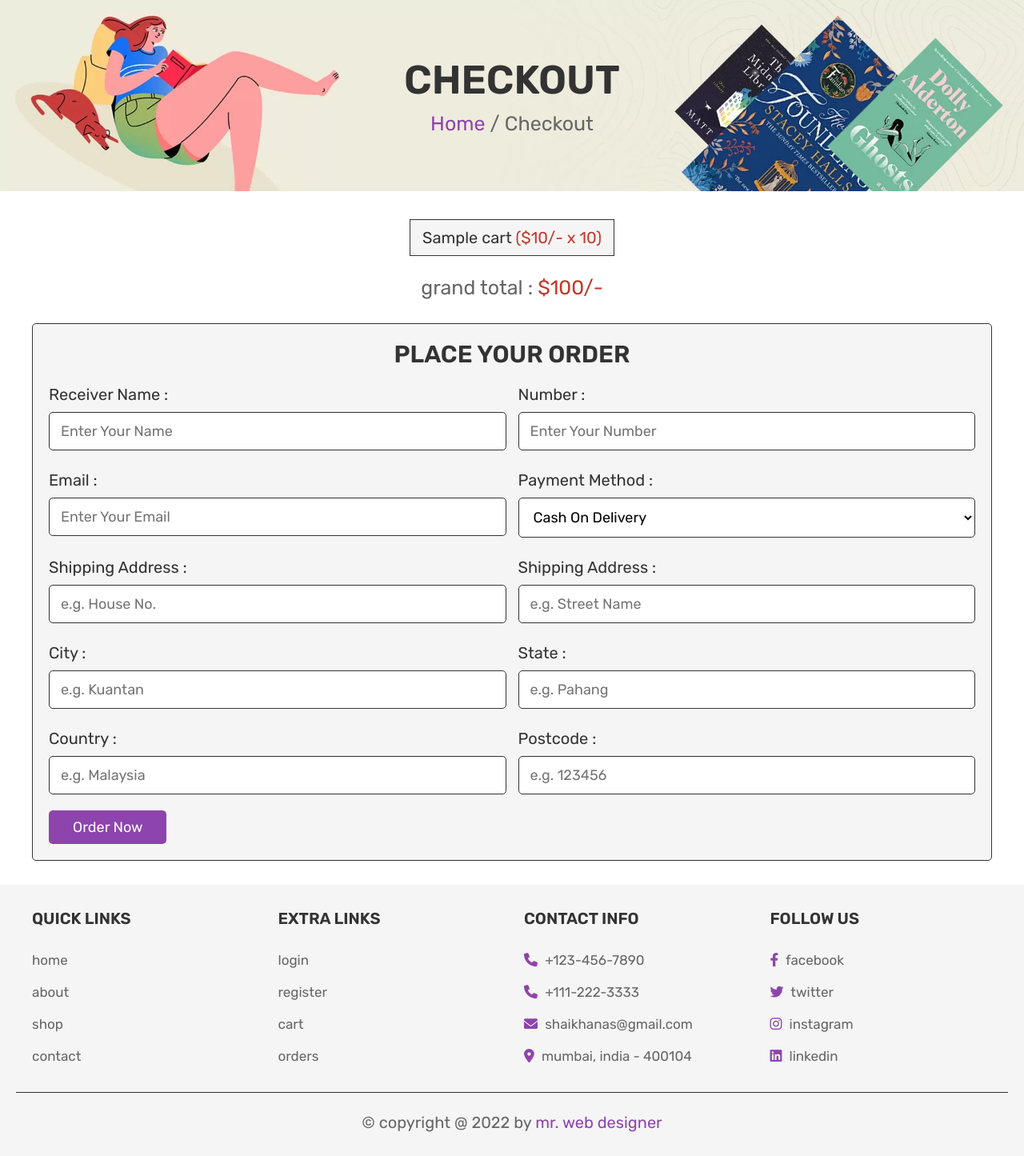
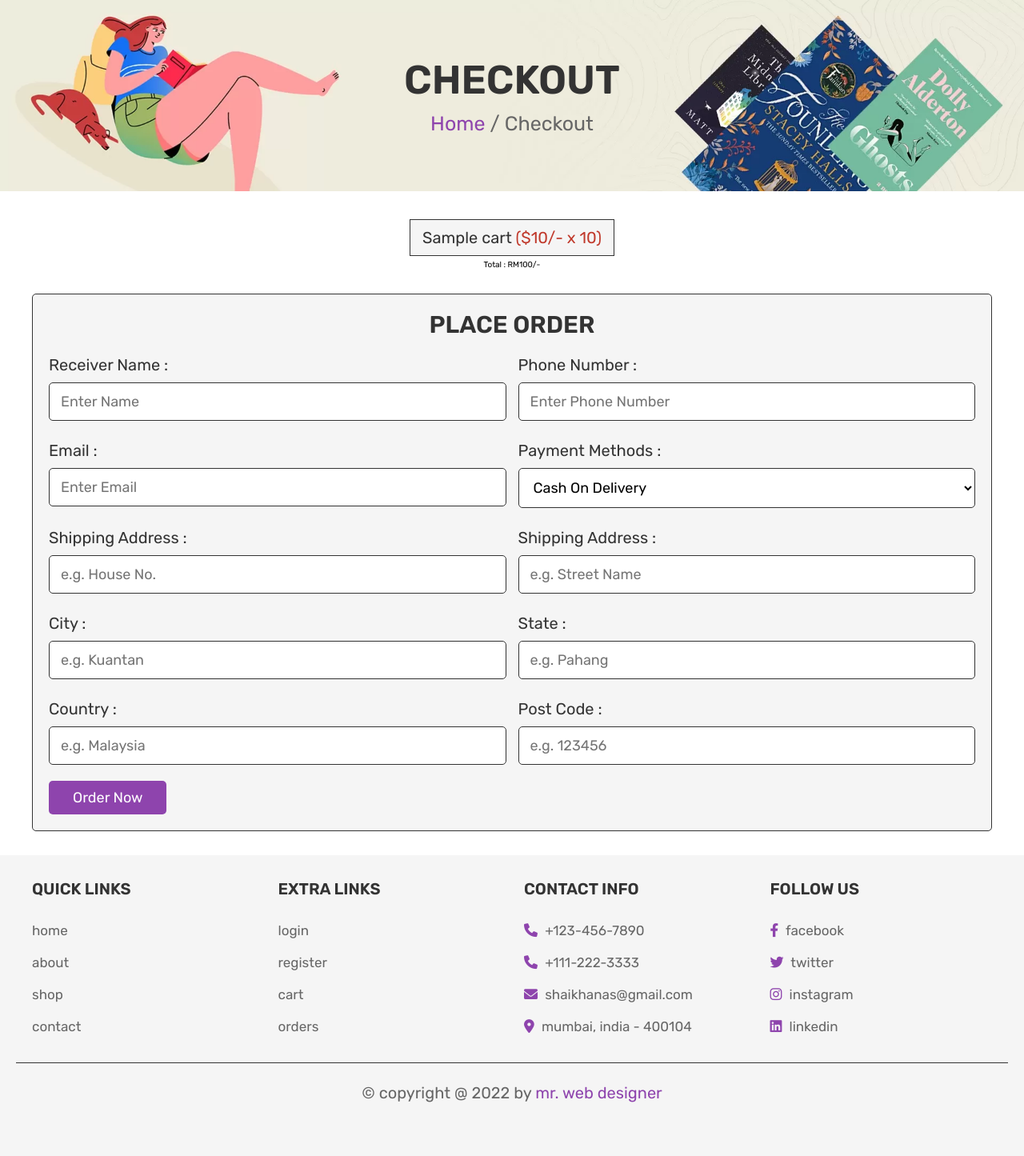
Before and after one commit to NadiaSauki/ABP_Project, a PHP site: page /checkout.php in a window 1280 px wide. Shown: the part 135-1580 px from the top of the page at 80% size. After the commit the page ends 1513 px from the top, so only its background shows below. Run offline with PHP 8.4, Linux system fonts and the light colour scheme; the visitor is signed in with stand-in values (Sample User, id 1); tables that the repository leaves empty hold one stand-in row (values such as "Sample post").

Commit message:
habisbarudah

```diff
--- a/checkout.php
+++ b/checkout.php
@@ -12,36 +12,36 @@
 
 if(isset($_POST['order_btn'])){
 
-   $Receiver_Name = mysqli_real_escape_string($conn, $_POST['Receiver_Name']);
-   $Number = $_POST['Number'];
-   $Email = mysqli_real_escape_string($conn, $_POST['email']);
-   $Method = mysqli_real_escape_string($conn, $_POST['method']);
-   $Shipping_Address = mysqli_real_escape_string($conn, 'House no. '. $_POST['flat'].', '. $_POST['street'].', '. $_POST['city'].', '. $_POST['country'].' - '. $_POST['postcode']);
-   $Issues_On = date('d-M-Y');
+   $name = mysqli_real_escape_string($conn, $_POST['name']);
+   $number = $_POST['number'];
+   $email = mysqli_real_escape_string($conn, $_POST['email']);
+   $method = mysqli_real_escape_string($conn, $_POST['method']);
+   $address = mysqli_real_escape_string($conn, 'House No. '. $_POST['flat'].', '. $_POST['street'].', '. $_POST['city'].', '. $_POST['country'].' - '. $_POST['post_code']);
+   $placed_on = date('d-M-Y');
 
-   $Cart_total = 0;
-   $Cart_products[] = '';
+   $cart_total = 0;
+   $cart_products[] = '';
 
-   $Cart_query = mysqli_query($conn, "SELECT * FROM `cart` WHERE user_id = '$user_id'") or die('query failed');
-   if(mysqli_num_rows($Cart_query) > 0){
-      while($cart_item = mysqli_fetch_assoc($Cart_query)){
-         $Cart_products[] = $Cart_item['Receiver_Name'].' ('.$Cart_item['quantity'].') ';
-         $Sub_total = ($Cart_item['price'] * $Cart_item['quantity']);
-         $Cart_total += $Sub_total;
+   $cart_query = mysqli_query($conn, "SELECT * FROM `cart` WHERE user_id = '$user_id'") or die('query failed');
+   if(mysqli_num_rows($cart_query) > 0){
+      while($cart_item = mysqli_fetch_assoc($cart_query)){
+         $cart_products[] = $cart_item['name'].' ('.$cart_item['quantity'].') ';
+         $sub_total = ($cart_item['price'] * $cart_item['quantity']);
+         $cart_total += $sub_total;
       }
    }
 
-   $Total_products = implode(', ',$Cart_products);
+   $total_products = implode(', ',$cart_products);
 
-   $Order_query = mysqli_query($conn, "SELECT * FROM `orders` WHERE Receiver Name = '$Receiver_Name' AND Number = '$Number' AND Email = '$Email' AND Method = '$Method' AND Shipping Address = '$Shipping_Address' AND total_products = '$Total_products' AND total_price = '$Cart_total'") or die('query failed');
+   $order_query = mysqli_query($conn, "SELECT * FROM `orders` WHERE name = '$name' AND number = '$number' AND email = '$email' AND method = '$method' AND address = '$address' AND total_products = '$total_products' AND total_price = '$cart_total'") or die('query failed');
 
-   if($Cart_total == 0){
+   if($cart_total == 0){
       $message[] = 'your cart is empty';
    }else{
       if(mysqli_num_rows($order_query) > 0){
          $message[] = 'order already placed!';
       }else{
-         mysqli_query($conn, "INSERT INTO `orders`(user_id, Receiver_Name, Number, Email, Method, Shipping_Address, Total_products, Total_price, Issues_On) VALUES('$user_id', '$Receive_Name', '$Number', '$Email', '$Method', '$Shipping_Address', '$Total_products', '$Cart_total', '$Issues_on')") or die('query failed');
+         mysqli_query($conn, "INSERT INTO `orders`(user_id, name, number, email, method, address, total_products, total_price, placed_on) VALUES('$user_id', '$name', '$number', '$email', '$method', '$address', '$total_products', '$cart_total', '$placed_on')") or die('query failed');
          $message[] = 'order placed successfully!';
          mysqli_query($conn, "DELETE FROM `cart` WHERE user_id = '$user_id'") or die('query failed');
       }
@@ -57,7 +57,7 @@
    <meta charset="UTF-8">
    <meta http-equiv="X-UA-Compatible" content="IE=edge">
    <meta name="viewport" content="width=device-width, initial-scale=1.0">
-   <title>checkout</title>
+   <title>Checkout</title>
 
    <!-- font awesome cdn link  -->
    <link rel="stylesheet" href="https://cdnjs.cloudflare.com/ajax/libs/font-awesome/6.0.0/css/all.min.css">
@@ -78,12 +78,12 @@
 <section class="display-order">
 
    <?php
-      $grand_total = 0;
+      $Total = 0;
       $select_cart = mysqli_query($conn, "SELECT * FROM `cart` WHERE user_id = '$user_id'") or die('query failed');
       if(mysqli_num_rows($select_cart) > 0){
          while($fetch_cart = mysqli_fetch_assoc($select_cart)){
             $total_price = ($fetch_cart['price'] * $fetch_cart['quantity']);
-            $grand_total += $total_price;
+            $Total += $total_price;
    ?>
    <p> <?php echo $fetch_cart['name']; ?> <span>(<?php echo '$'.$fetch_cart['price'].'/-'.' x '. $fetch_cart['quantity']; ?>)</span> </p>
    <?php
@@ -92,34 +92,34 @@
       echo '<p class="empty">your cart is empty</p>';
    }
    ?>
-   <div class="grand-total"> grand total : <span>$<?php echo $grand_total; ?>/-</span> </div>
+   <div class="Total"> Total : <span>RM<?php echo $Total; ?>/-</span> </div>
 
 </section>
 
 <section class="checkout">
 
    <form action="" method="post">
-      <h3>Place Your Order</h3>
+      <h3>place order</h3>
       <div class="flex">
          <div class="inputBox">
             <span>Receiver Name :</span>
-            <input type="text" name="Receiver Name" required placeholder="Enter Your Name">
+            <input type="text" name="name" required placeholder="Enter Name">
          </div>
          <div class="inputBox">
-            <span>Number :</span>
-            <input type="number" name="Number" required placeholder="Enter Your Number">
+            <span>Phone Number :</span>
+            <input type="text" name="number" required placeholder="Enter Phone Number">
          </div>
          <div class="inputBox">
             <span>Email :</span>
-            <input type="email" name="Email" required placeholder="Enter Your Email">
+            <input type="email" name="email" required placeholder="Enter Email">
          </div>
          <div class="inputBox">
-            <span>Payment Method :</span>
-            <select name="Method">
+            <span>Payment Methods :</span>
+            <select name="method">
                <option value="cash on delivery">Cash On Delivery</option>
                <option value="credit card">Credit Card</option>
                <option value="paypal">Paypal</option>
-               <option value="apple pay">Apple Pay</option>
+               <option value="applepay">Apple Pay</option>
             </select>
          </div>
          <div class="inputBox">
@@ -143,8 +143,8 @@
             <input type="text" name="country" required placeholder="e.g. Malaysia">
          </div>
          <div class="inputBox">
-            <span>Postcode :</span>
-            <input type="number" min="0" name="postcode" required placeholder="e.g. 123456">
+            <span>Post Code :</span>
+            <input type="number" min="0" name="post_code" required placeholder="e.g. 123456">
          </div>
       </div>
       <input type="submit" value="order now" class="btn" name="order_btn">
```
